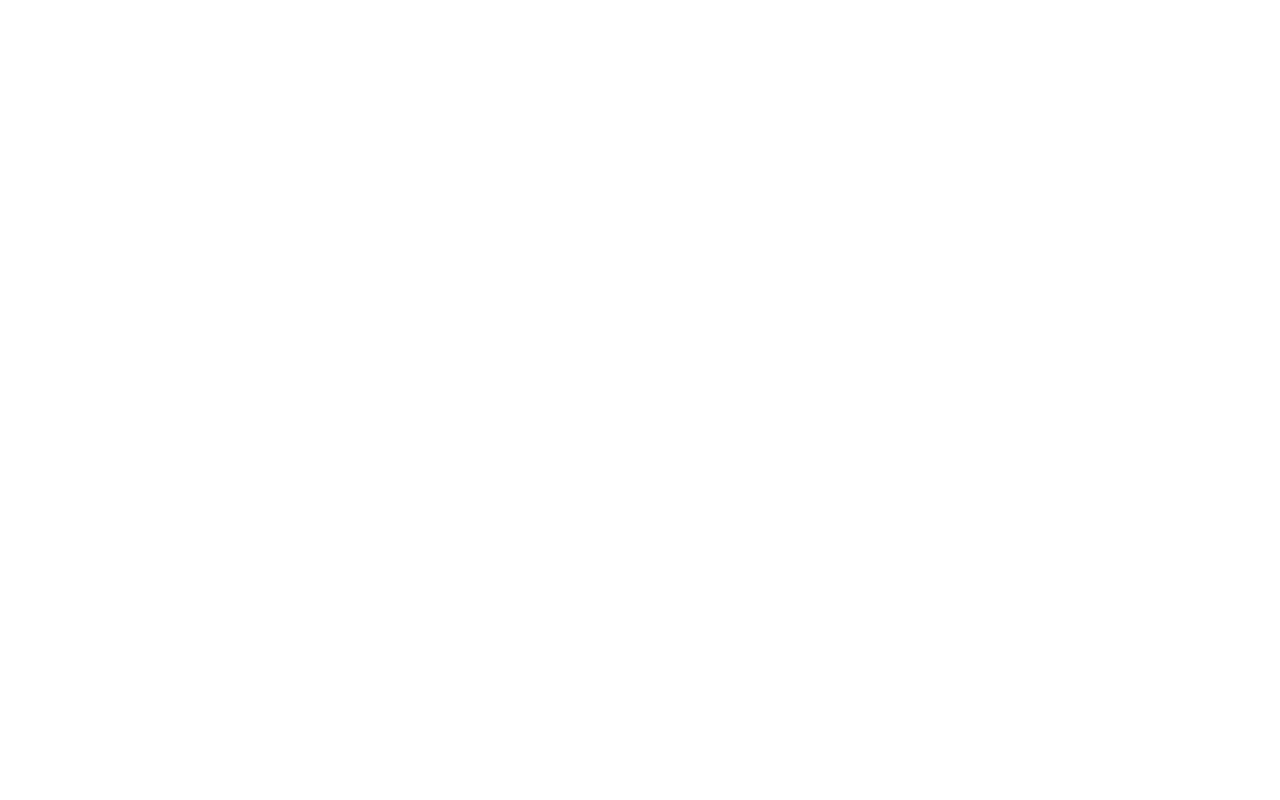
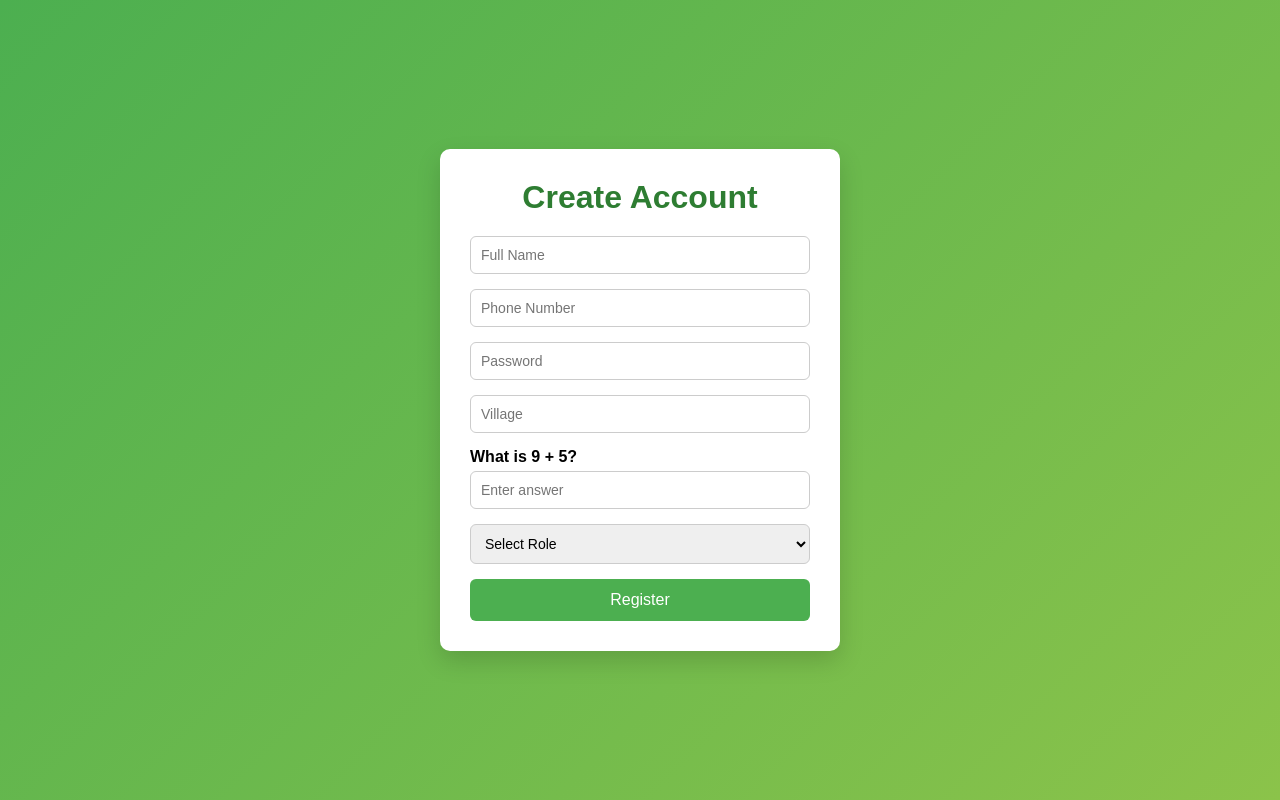
Before and after one commit to KrishnaKalyan7030/kisaanconnect-local, a plain HTML site: page register.html in a window 1280 px wide. Drawn offline with Linux system fonts and the light colour scheme.

Commit message:
update css for farmer's registration page

```diff
--- a/css/style.css
+++ b/css/style.css
@@ -1,9 +1,25 @@
-body {
+/* body {
     margin: 0;
     font-family: Arial, sans-serif;
     background-color: #f5f5f5;
     color: #333;
+} */
+
+* {
+  margin: 0;
+  padding: 0;
+  box-sizing: border-box;
+  font-family: Arial, Helvetica, sans-serif;
 }
+
+.register-page {
+  min-height: 100vh;
+  background: linear-gradient(135deg, #4CAF50, #8BC34A);
+  display: flex;
+  align-items: center;
+  justify-content: center;
+}
+
 
 /* NAVBAR */
 .navbar {
@@ -21,6 +37,7 @@
     text-decoration: none;
     font-weight: bold;
 }
+
 
 /* HERO */
 .hero {
@@ -91,3 +108,60 @@
     color: white;
     padding: 15px;
 }
+
+
+/* Writing css here for Registration */
+.register-page form {
+  background: #ffffff;
+  padding: 30px;
+  width: 100%;
+  max-width: 400px;
+  border-radius: 10px;
+  box-shadow: 0 10px 25px rgba(0, 0, 0, 0.15);
+}
+
+h1 {
+  text-align:center;
+  margin-bottom: 20px;
+  color: #2e7d32;
+}
+
+input,
+select {
+  width: 100%;
+  padding: 10px;
+  margin-bottom: 15px;
+  border: 1px solid #ccc;
+  border-radius: 6px;
+  font-size: 14px;
+}
+input:focus,
+select:focus {
+  outline: none;
+  border-color: #4CAF50;
+  box-shadow: 0 0 5px rgba(76, 175, 80, 0.4);
+}
+label {
+  display: block;
+  margin-bottom: 5px;
+  font-weight: bold;
+}
+button {
+  width: 100%;
+  padding: 12px;
+  background-color: #4CAF50;
+  color: #fff;
+  border: none;
+  border-radius: 6px;
+  font-size: 16px;
+  cursor: pointer;
+  transition: background 0.3s ease;
+}
+button:hover {
+  background-color: #388e3c;
+}
+@media (max-width: 480px) {
+  form {
+    padding: 20px;
+  }
+}
--- a/js/auth.js
+++ b/js/auth.js
@@ -0,0 +1,47 @@
+document
+
+let num1=Math.floor(Math.random()*10);
+let num2=Math.floor(Math.random()*10);
+
+
+document.getElementById("captchaQuestion").innerText =
+  `What is ${num1} + ${num2}?`;
+
+document.getElementById("registerForm").addEventListener("submit", function (e) {
+  e.preventDefault();
+
+
+  const captchaInput = document.getElementById("captchaAnswer").value;
+
+  //Here I am implementing captcha for prototype,server side implementation will be in production
+  if (parseInt(captchaInput) !== num1 + num2) {
+    alert("Captcha incorrect. Please try again.");
+    return;
+  }
+
+
+
+
+
+  const user = {
+    name: document.getElementById("name").value,
+    phone: document.getElementById("phone").value,
+    password: document.getElementById("password").value,
+    village: document.getElementById("village").value,
+    role: document.getElementById("role").value
+  };
+
+  let users = JSON.parse(localStorage.getItem("users")) || [];
+
+  users.push(user);
+
+  localStorage.setItem("users", JSON.stringify(users));
+
+  alert("Registration successful!");
+
+  if (user.role === "farmer") {
+    window.location.href = "farmer/dashboard.html";
+  } else {
+    window.location.href = "buyer/dashboard.html";
+  }
+});
--- a/register.html
+++ b/register.html
@@ -0,0 +1,38 @@
+<!DOCTYPE html>
+<html>
+<head>
+  <title>Register | KisanConnect Local</title>
+  <link rel="stylesheet" href="css/style.css">
+</head>
+<body class="register-page">
+
+
+
+  <form id="registerForm">
+     <h1>Create Account</h1>
+    <input type="text" id="name" placeholder="Full Name" required>
+
+    <input type="text" id="phone" placeholder="Phone Number" required>
+
+    <input type="password" id="password" placeholder="Password" required>
+
+    <input type="text" id="village" placeholder="Village" required>
+
+    <div>
+       <label id="captchaQuestion"></label>
+        <input type="number" id="captchaAnswer" placeholder="Enter answer" required>
+    </div>
+
+
+    <select id="role" required>
+      <option value="">Select Role</option>
+      <option value="farmer">Farmer</option>
+      <option value="buyer">Buyer</option>
+    </select>
+
+    <button type="submit">Register</button>
+  </form>
+
+  <script src="js/auth.js"></script>
+</body>
+</html>
```
Also changed, not shown: index.html (+1 -1 lines).
